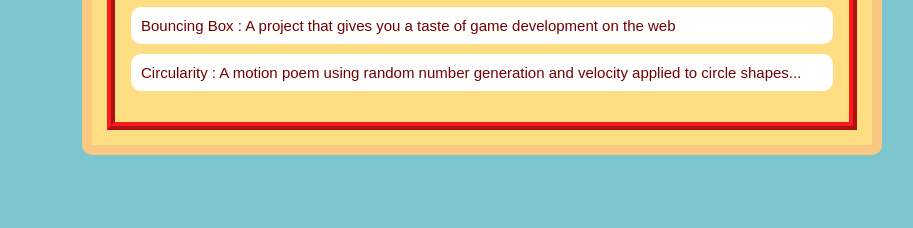
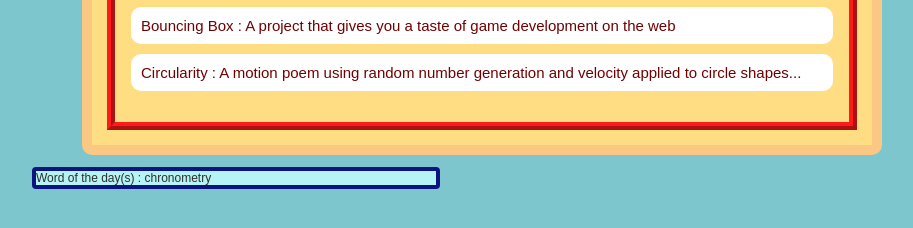
Before and after one commit to DiegoNuccio/DiegoNuccio.github.io, a plain HTML site: page portfolio.html in a window 1280 px wide. Shown: the part 286-514 px from the top of the page, without its empty margins (236-1149 px from the left). Drawn offline with Linux system fonts and the light colour scheme.

Commit message:
index.html file

```diff
--- a/portfolio.html
+++ b/portfolio.html
@@ -99,6 +99,14 @@
              text-decoration: none;
              color: #710000;
          }
+         #WotD {
+            border: 4px solid rgb(12, 20, 129);
+            border-radius: 4px;
+            max-width: 400px;
+            margin-left: -50px;
+            background: rgb(182, 243, 244);
+            font-size: 12px;
+        }
     </style>
 </head>
 
@@ -130,6 +138,7 @@
                 </ul>
             </div>
         </main>
+        <p id="WotD">Word of the day(s) : chronometry </p>
     </div>
 </body>
 
```
